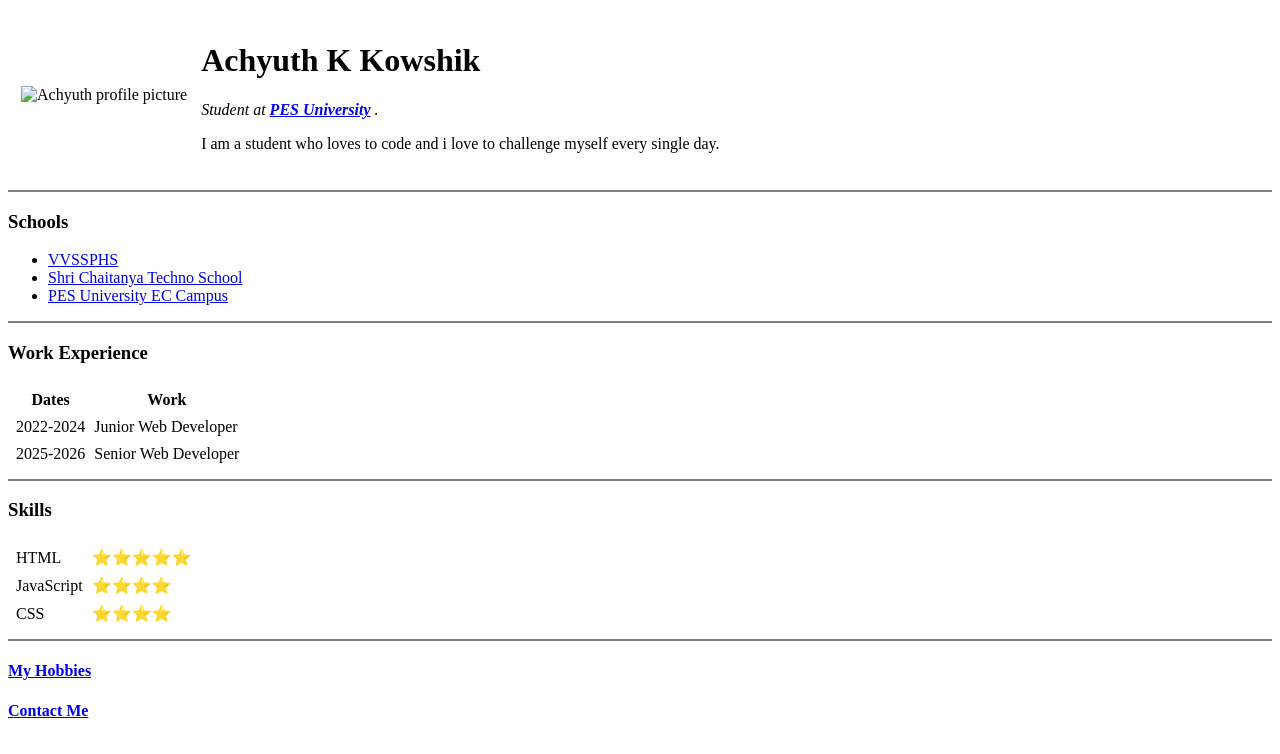
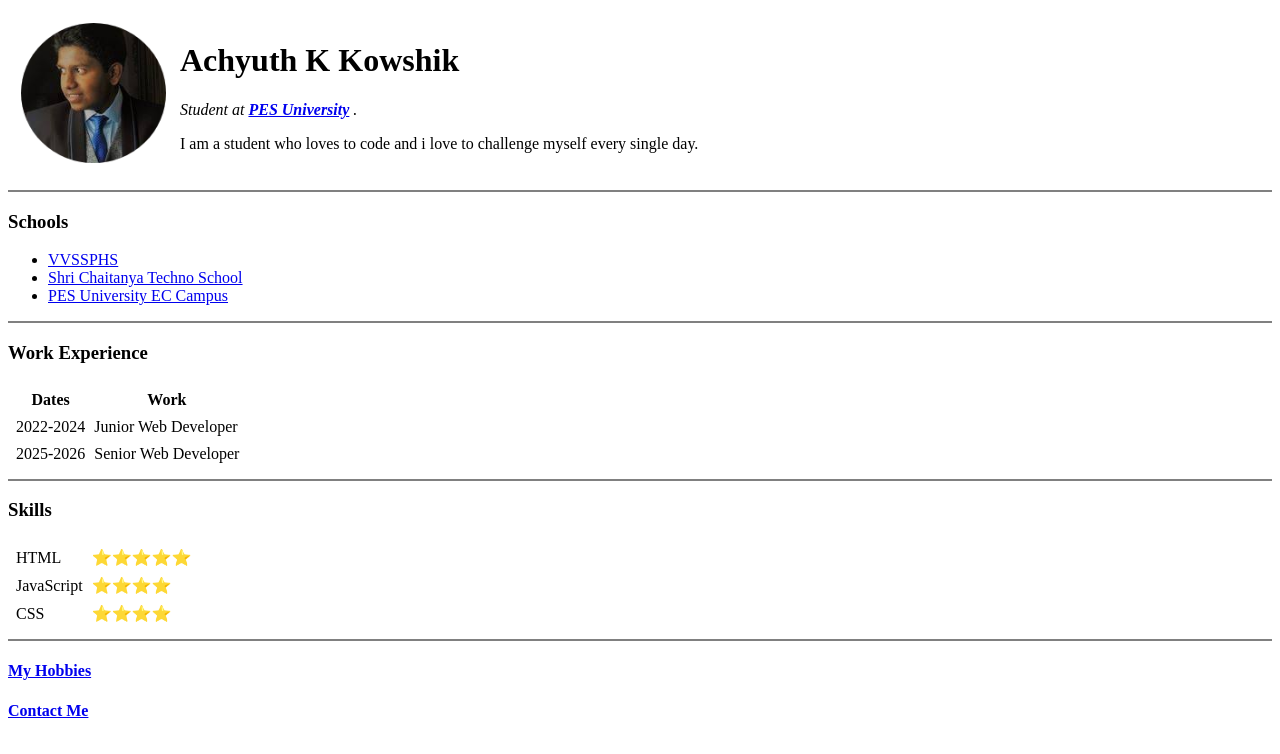
Before and after one commit to Achyuth17/cv, a plain HTML site: page index.html in a window 1280 px wide. Drawn offline with Linux system fonts and the light colour scheme.

Commit message:
fixed the issue

```diff
--- a/index.html
+++ b/index.html
@@ -10,7 +10,7 @@
   <table cellspacing="12">
     <tr>
       <td>
-        <img src="AKK.png" width="145" height="140" alt="Achyuth profile picture">
+        <img src="images/AKK.png" width="145" height="140" alt="Achyuth profile picture">
       </td>
       <td>
         <h1>Achyuth K Kowshik</h1>
```
